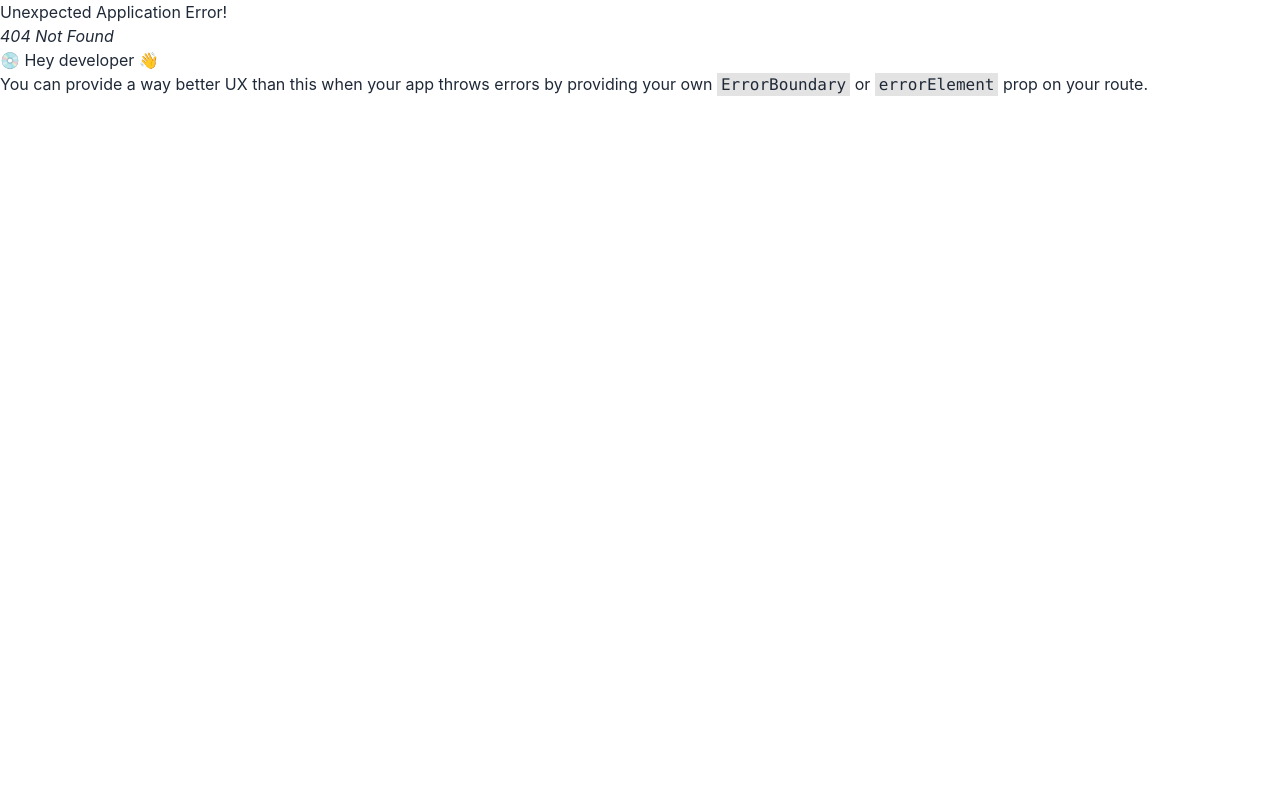
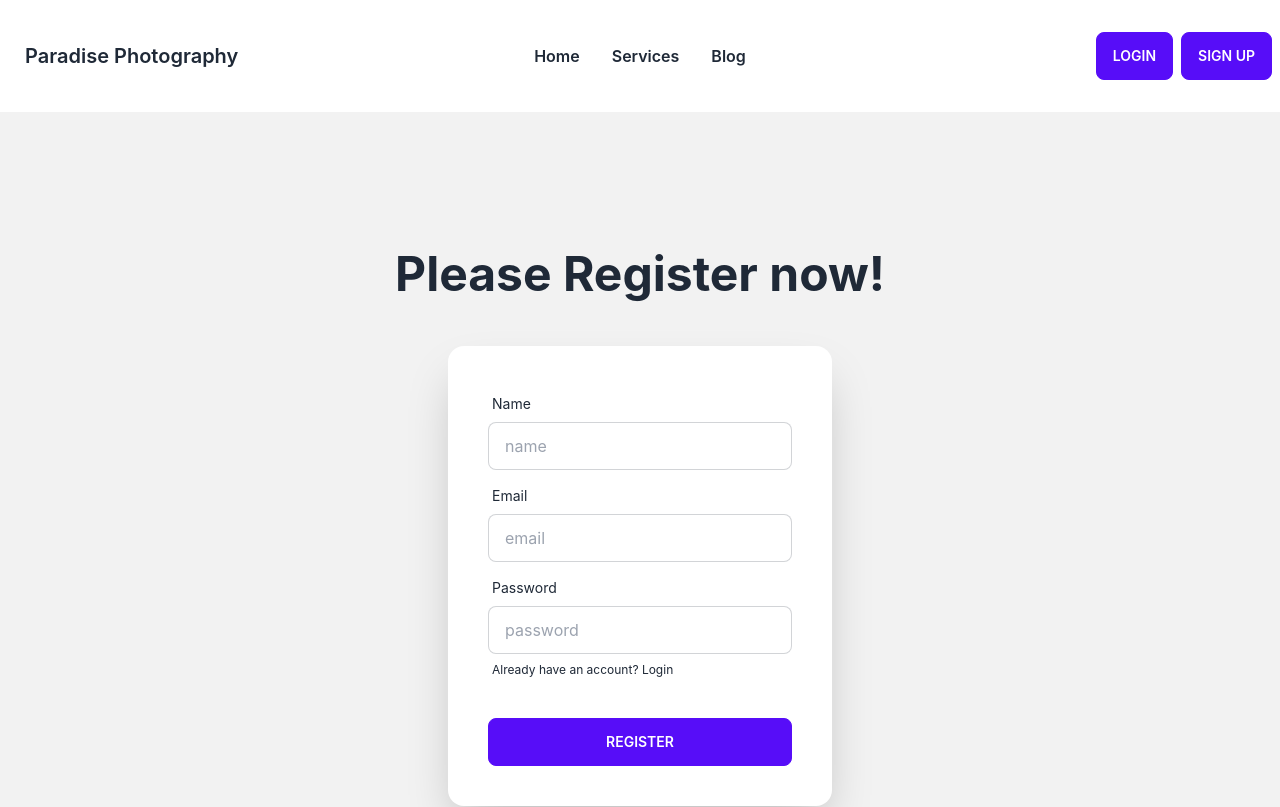
Before and after one commit to WebDevDibbo/Paradise-Photography, a React (Create React App) app: page /signup in a window 1280 px wide. Before the commit this address had no page. Shown: the top 807 px of the page. Built offline with nearby package versions, Linux system fonts and the light colour scheme.

Commit message:
register page added

```diff
--- a/src/Pages/Login/Login.js
+++ b/src/Pages/Register/Register.js
@@ -1,17 +1,28 @@
 import React from "react";
-import { FaGithub, FaGoogle } from "react-icons/fa"
 import { Link } from "react-router-dom";
 
-const Login = () => {
+const Register = () => {
   return (
     <div>
       <div className="hero min-h-screen bg-base-200">
         <div className="hero-content flex-col">
           <div className="text-center lg:text-left">
-            <h1 className="text-5xl font-bold py-6">Please Login now!</h1>
+            <h1 className="text-5xl font-bold py-8">Please Register now!</h1>
           </div>
           <div className="card flex-shrink-0 w-full max-w-sm shadow-2xl bg-base-100">
-            <form onSubmit className="card-body p-12">
+            <form className="card-body p-10">
+              <div className="form-control">
+                <label className="label">
+                  <span className="label-text">Name</span>
+                </label>
+                <input
+                  name="name"
+                  type="text"
+                  placeholder="name"
+                  className="input input-bordered"
+                  required
+                />
+              </div>
               <div className="form-control">
                 <label className="label">
                   <span className="label-text">Email</span>
@@ -36,20 +47,17 @@ const Login = () => {
                   required
                 />
                 <label className="label">
-                  <Link href="#" className="label-text-alt link link-hover">
-                    Forgot password?
+                  <Link
+                    to="/login"
+                    className="label-text-alt link link-hover"
+                  >
+                    Already have an account? Login
                   </Link>
                 </label>
               </div>
               <div className="form-control mt-6">
-                <button className="btn btn-primary">Login</button>
+                <button className="btn btn-primary">Register</button>
               </div>
-              <div className="flex justify-center my-4 text-xl cursor-pointer">
-               <button><FaGoogle className="mr-3"></FaGoogle></button>
-               <FaGithub></FaGithub>
-              </div>
-            <p>New to Paradise? <Link to='/signup'>Create a new account</Link> </p>
-
             </form>
           </div>
         </div>
@@ -58,4 +66,4 @@ const Login = () => {
   );
 };
 
-export default Login;
+export default Register;
--- a/src/Pages/Shared/Header/Header.js
+++ b/src/Pages/Shared/Header/Header.js
@@ -48,7 +48,7 @@ const Header = () => {
         </div>
         <div className="navbar-end">
           <Link to='/login'><button className="btn btn-primary mr-2">LogIn</button></Link>
-          <button className="btn btn-primary">Sign Up</button>
+          <Link to='/signup'><button className="btn btn-primary">Sign Up</button></Link>
         </div>
       </div>
     </div>
--- a/src/Routes/Routes.js
+++ b/src/Routes/Routes.js
@@ -2,6 +2,7 @@ import { createBrowserRouter } from "react-router-dom";
 import Main from "../Layout/Main";
 import Home from "../Pages/Home/Home/Home";
 import Login from "../Pages/Login/Login";
+import Register from "../Pages/Register/Register";
 
 export const router = createBrowserRouter([
     {
@@ -15,6 +16,10 @@ export const router = createBrowserRouter([
             {
                 path:'/login',
                 element:<Login></Login>
+            },
+            {
+                path:'/signup',
+                element:<Register></Register>
             }
         ]
     }
```
